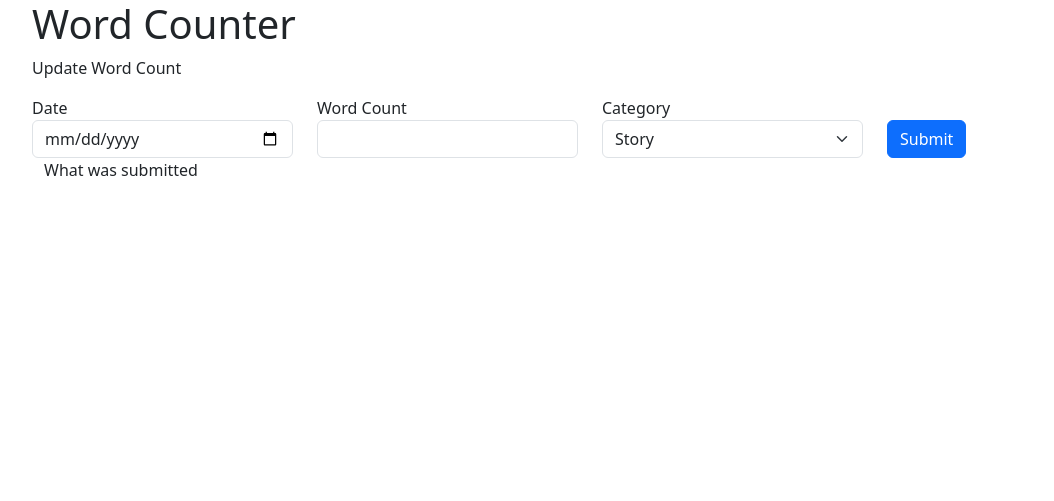
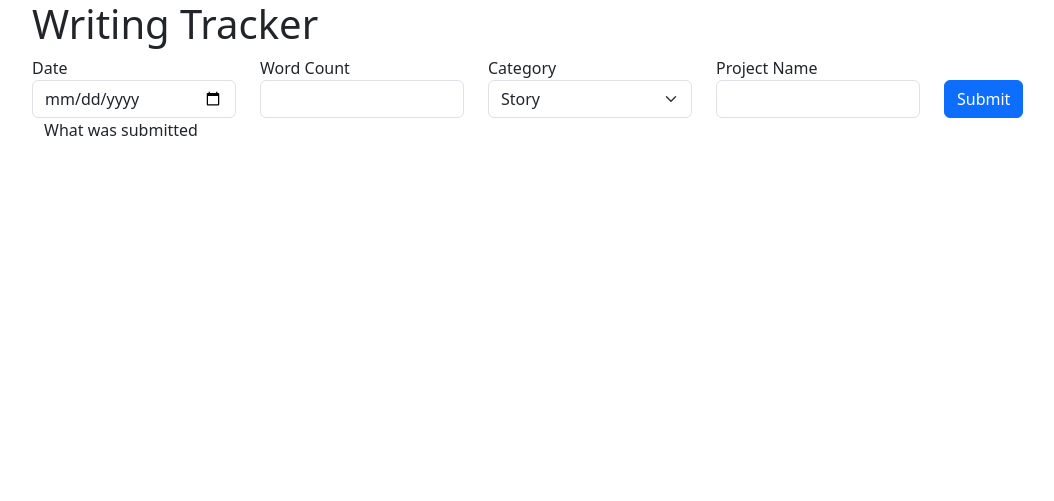
Before and after one commit to katieyang/Writing-Tracker, a website: page public/index.html in a window 1280 px wide. Shown: the whole page, without its empty margins (50-1104 px from the left). Drawn offline with nearby package versions, Linux system fonts and the light colour scheme; no server answers.

Commit message:
Add Project Name As Field

```diff
--- a/public/index.html
+++ b/public/index.html
@@ -15,11 +15,11 @@
 
   <body>
     <div class="container">
-      <h1>Word Counter</h1>
+      <h1>Writing Tracker</h1>
     </div>
 
     <div class="container">
-      <p>Update Word Count</p>
+      <!-- <p>Update Word Count</p> -->
       <form id="wcupdate">
         <div class="row align-items-end">
           <div class="col">
@@ -49,7 +49,16 @@
               <option>Plotting</option>
             </select>
           </div>
-
+          <div class="col">
+            <label for="projectName">Project Name</label>
+            <input
+              id="projectName"
+              name="projectName"
+              class="form-control"
+              type="string"
+              required
+            />
+          </div>
           <!-- Need to add some toggle or checkbox for if user wants to overwrite or add -->
 
           <div class="col">
--- a/public/js/index.js
+++ b/public/js/index.js
@@ -1,4 +1,8 @@
 document.addEventListener("DOMContentLoaded", function () {
+  // Set the max date for the start date input to today
+  const today = new Date().toISOString().split("T")[0];
+  document.getElementById("startDate").setAttribute("max", today);
+
   document
     .getElementById("wcupdate")
     .addEventListener("submit", function (event) {
```
Also changed, not shown: server.js (+11 -3 lines), 1 other file.
